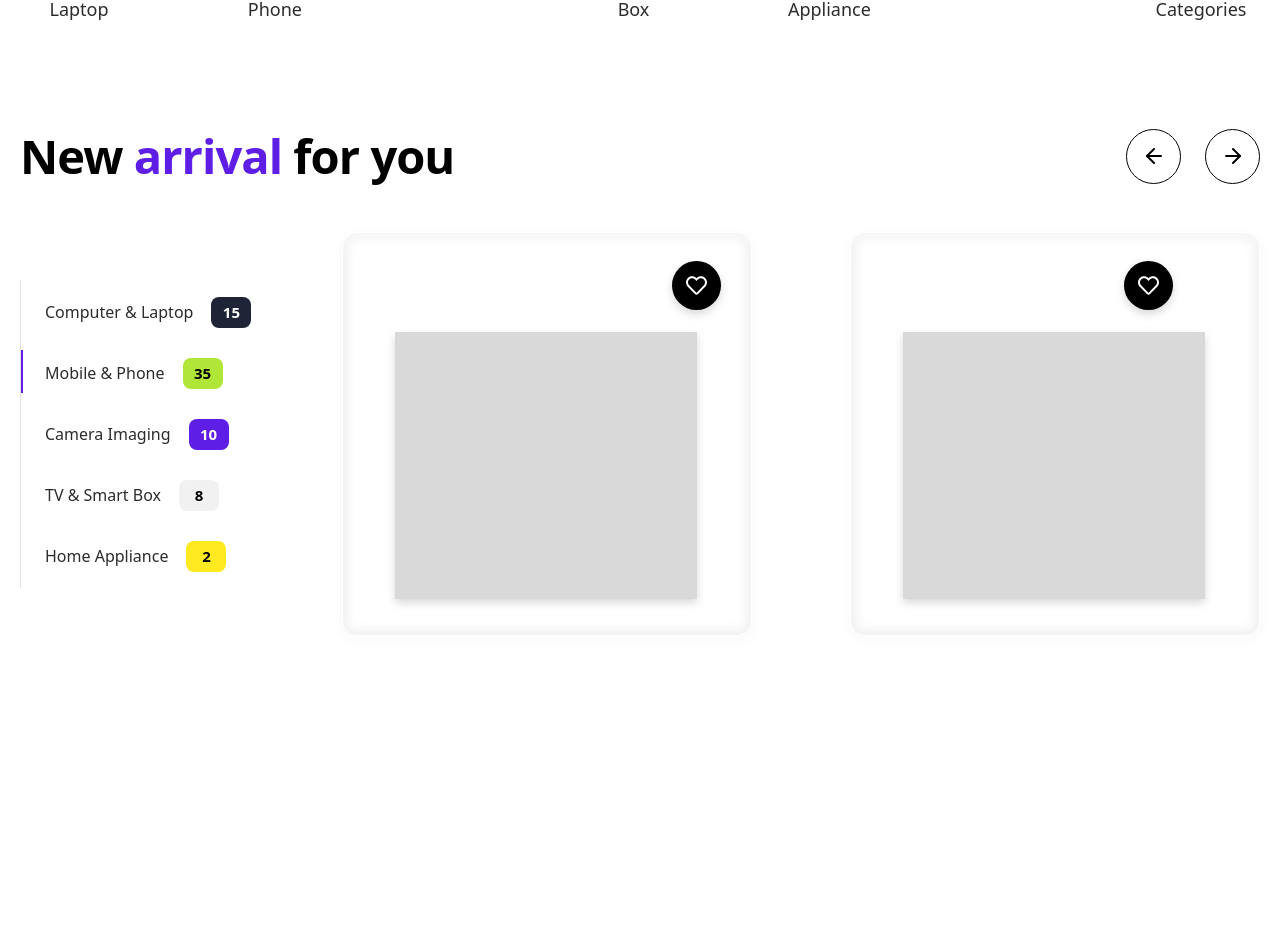
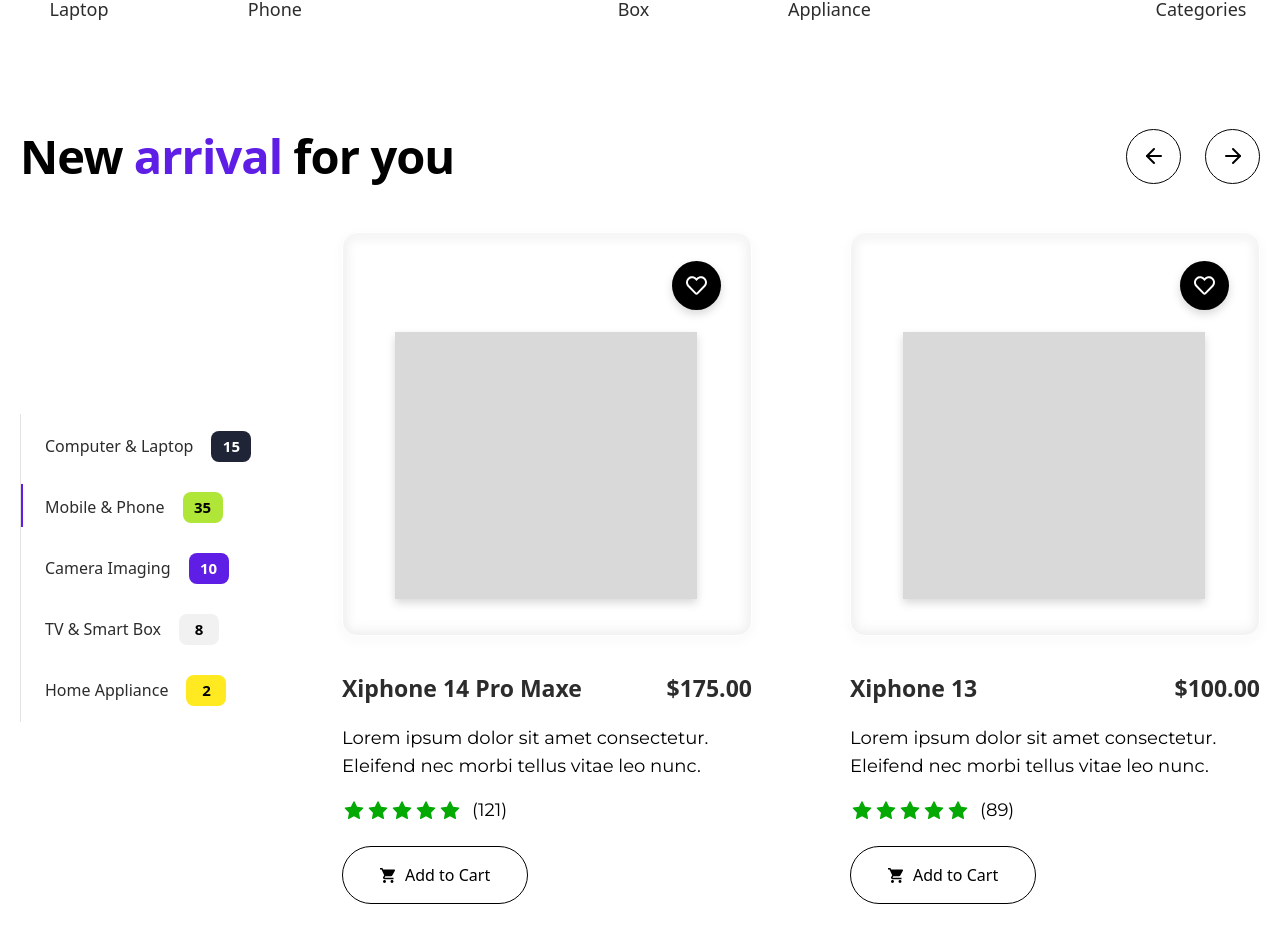
Before and after one commit to Githubshakil/project_sphere, a React (Vite) app: page / in a window 1280 px wide. Shown: the part 1119-2062 px from the top of the page. Before the commit the page ends 1855 px from the top, so only its background shows below. Built offline with nearby package versions, Linux system fonts and the light colour scheme.

Commit message:
arrival section done

```diff
--- a/package.json
+++ b/package.json
@@ -13,6 +13,7 @@
     "@tailwindcss/vite": "^4.1.8",
     "react": "^19.1.0",
     "react-dom": "^19.1.0",
+    "react-icons": "^5.5.0",
     "tailwindcss": "^4.1.8",
     "vercel": "^42.3.0"
   },
--- a/src/components/commonLayOut/ArrivalBox.jsx
+++ b/src/components/commonLayOut/ArrivalBox.jsx
@@ -1,27 +1,56 @@
-import React from 'react'
-import HartShape from '../../icons/HartShape'
+import { useState } from "react";
+import HartShape from "../../icons/HartShape";
+import CartBtn from "./CartBtn";
+import { GoStarFill } from "react-icons/go";
+const ArrivalBox = ({
+  loveIcon,
+  arrivalItemName,
+  arrivalItemPrice,
+  paraText,
+  totalRating,
+  rating
+}) => {
 
-const ArrivalBox = ({loveIcon}) => {
+    let [ratingValue, setRatingValue] = useState(new Array(+rating).fill(rating));
   return (
     <>
       <div>
-            <div className=' relative w-[410px] h-[404px] border-1 border-[#fff] rounded-[15px] drop-shadow-lg backdrop-blur-sm pt-[99px] pb-[38px] pl-[52px] pr-[56px] '>
-                <div className='w-[302px] h-[267px] bg-[#d9d9d9]'></div>
-               { loveIcon &&
-                <div className='w-[49px] h-[49px] bg-[#000] rounded-full absolute top-[28px] right-[30px] flex items-center justify-center'>
+        <div className=" relative w-[410px] h-[404px] border-1 border-[#fff] rounded-[15px] drop-shadow-lg backdrop-blur-sm pt-[99px] pb-[38px] pl-[52px] pr-[56px] ">
+          <div className="w-[302px] h-[267px] bg-[#d9d9d9]"></div>
+          {(loveIcon && (
+            <div className="w-[49px] h-[49px] bg-[#000] rounded-full absolute top-[28px] right-[30px] flex items-center justify-center">
               <HartShape />
             </div>
-                ||
-                <div className='w-[49px] h-[49px] bg-[#000] rounded-full absolute top-[28px] right-[86px] flex items-center justify-center'>
+          )) || (
+            <div className="w-[49px] h-[49px] bg-[#000] rounded-full absolute top-[28px] right-[86px] flex items-center justify-center">
               <HartShape />
             </div>
+          )}
+        </div>
 
-
-               }
+        <div>
+          <div className="flex items-center justify-between mt-[38px]">
+            <div className='text-[#2c2c2c] font-["Montserrat"] text-[23px] font-extrabold leading-[130%]'>
+              {arrivalItemName}
+            </div>
+            <div className='text-[#2c2c2c] font-["Montserrat"] text-[23px] font-extrabold leading-[130%]'>
+              ${arrivalItemPrice}
+            </div>
+          </div>
+          <p className="w-[410px] pr-[15px] mt-[21px] text-[#000] font-['Montserrat'] text-[18px]  font-normal leading-[155%]">{paraText}</p>
+          <div className="flex items-center gap-2.5 mt-[17px]">
+            <div className=" flex items-center text-[20px]  text-[#04a904]  ">
+            {ratingValue.map((item, index)=>(
+                <GoStarFill key={index} className="m-0.5" />
+            ))}
+          </div>
+            <span className="text-black font-['Montserrat'] text-[18px] leading-[155%]">{totalRating}</span>
+          </div>
+          <CartBtn/>
         </div>
       </div>
     </>
-  )
-}
+  );
+};
 
-export default ArrivalBox
+export default ArrivalBox;
--- a/src/components/commonLayOut/ArrivalItems.jsx
+++ b/src/components/commonLayOut/ArrivalItems.jsx
@@ -3,12 +3,12 @@ import React from 'react'
 const ArrivalItems = ({arrivalText, arrivalNumber,className,bg,color }) => {
   return (
     <>
-        <di      v className='flex items-center gap-[18px] mb-[30px] ml-6 '>
+        <div className='flex items-center gap-[18px] mb-[30px] ml-6 '>
             <h6 className='text-[#2c2c2c] font-["Montserrat"] text-base font-medium leading-[130%] '>{arrivalText}</h6>
             <div className= 'w-[40px] h-[31px] text-[#fff] font-["Montserrat"]  bg-amber-400 flex items-center justify-center rounded-[8px] text-[15px] font-bold '
                  style={{backgroundColor: bg ? bg : '#AFE638', color: color ? color : '#fff'}}
             >{arrivalNumber}</div>
-        </di>
+        </div>
     </>
   )
 }
--- /dev/null
+++ b/src/components/commonLayOut/CartBtn.jsx
@@ -0,0 +1,15 @@
+import React from 'react'
+import Cart from '../../icons/Cart'
+
+const CartBtn = () => {
+  return (
+    <>
+        <button className='flex items-center gap-2.5 border border-[#000] py-4 px-[37px] rounded-[52px] cursor-pointer mt-[21px]'>
+           <Cart />
+           Add to Cart
+        </button>
+    </>
+  )
+}
+
+export default CartBtn
--- a/src/components/homePage/ArrivalSection.jsx
+++ b/src/components/homePage/ArrivalSection.jsx
@@ -7,7 +7,7 @@ import Container from "../commonLayOut/Container";
 const ArrivalSection = () => {
   return (
     <>
-      <div className="mb-[100px]">
+      <div className="mb-[84px]">
         <Container>
           <div className="flex justify-between items-center mb-[46px]">
             <div>
@@ -25,24 +25,61 @@ const ArrivalSection = () => {
             </div>
           </div>
 
-
           <div className=" flex items-center justify-between gap-[76px]">
             <div className="  border-l border-[#E2E2E2] h-[308px]  relative before:content-[''] before:bg-[#5e1ee5] before:absolute before:w-[2px] before:h-[43px]  before:left-[0px] before:top-[70px]  ">
               <div className=" w-[250px] absolute top-[17px] ">
-                <ArrivalItems arrivalText="Computer & Laptop" arrivalNumber="15" bg={"#1f2537"}  />
-                <ArrivalItems arrivalText="Mobile & Phone" arrivalNumber="35" bg={"#AFE638"} color={"#000"}/>
-                <ArrivalItems arrivalText="Camera Imaging" arrivalNumber="10" bg={"#5E1EE5"}/>
-                <ArrivalItems arrivalText="TV & Smart Box" arrivalNumber="8" bg={"#F1F1F2"}  color={"#000"}/>
-                <ArrivalItems arrivalText="Home Appliance" arrivalNumber="2" bg={"#FFE921"} color={"#000"}/>
+                <ArrivalItems
+                  arrivalText="Computer & Laptop"
+                  arrivalNumber="15"
+                  bg={"#1f2537"}
+                />
+                <ArrivalItems
+                  arrivalText="Mobile & Phone"
+                  arrivalNumber="35"
+                  bg={"#AFE638"}
+                  color={"#000"}
+                />
+                <ArrivalItems
+                  arrivalText="Camera Imaging"
+                  arrivalNumber="10"
+                  bg={"#5E1EE5"}
+                />
+                <ArrivalItems
+                  arrivalText="TV & Smart Box"
+                  arrivalNumber="8"
+                  bg={"#F1F1F2"}
+                  color={"#000"}
+                />
+                <ArrivalItems
+                  arrivalText="Home Appliance"
+                  arrivalNumber="2"
+                  bg={"#FFE921"}
+                  color={"#000"}
+                />
               </div>
             </div>
             <div className="flex items-center gap-[98px]">
-              <ArrivalBox loveIcon={true} />
-              <ArrivalBox />
+              <ArrivalBox
+                loveIcon={true}
+                arrivalItemName="Xiphone 14 Pro Maxe"
+                arrivalItemPrice="175.00"
+                paraText={
+                  "Lorem ipsum dolor sit amet consectetur. Eleifend nec morbi tellus vitae leo nunc."
+                }
+                rating="5"
+                totalRating="(121)"
+              />
+              <ArrivalBox
+                loveIcon={true}
+                arrivalItemName="Xiphone 13"
+                arrivalItemPrice="100.00"
+                paraText={
+                  "Lorem ipsum dolor sit amet consectetur. Eleifend nec morbi tellus vitae leo nunc."
+                }
+                rating="5"
+                totalRating="(89)"
+              />
             </div>
-
-
-
           </div>
         </Container>
       </div>
--- a/src/icons/ArrowLeft.jsx
+++ b/src/icons/ArrowLeft.jsx
@@ -4,8 +4,8 @@ const ArrowLeft = () => {
   return (
 
 <svg width="24" height="24" viewBox="0 0 24 24" fill="none" xmlns="http://www.w3.org/2000/svg">
-<path d="M19 12L5 12" stroke="black" stroke-width="2" stroke-linecap="round" stroke-linejoin="round"/>
-<path d="M12 5L5 12L12 19" stroke="black" stroke-width="2" stroke-linecap="round" stroke-linejoin="round"/>
+<path d="M19 12L5 12" stroke="black" strokeWidth="2" strokeLinecap="round" strokeLinejoin="round"/>
+<path d="M12 5L5 12L12 19" stroke="black" strokeWidth="2" strokeLinecap="round" strokeLinejoin="round"/>
 </svg>
 
   )
--- a/src/icons/ArrowRight.jsx
+++ b/src/icons/ArrowRight.jsx
@@ -4,8 +4,8 @@ const ArrowRight = () => {
   return (
 
 <svg width="24" height="24" viewBox="0 0 24 24" fill="none" xmlns="http://www.w3.org/2000/svg">
-<path d="M5 12L19 12" stroke="black" stroke-width="2" stroke-linecap="round" stroke-linejoin="round"/>
-<path d="M12 19L19 12L12 5" stroke="black" stroke-width="2" stroke-linecap="round" stroke-linejoin="round"/>
+<path d="M5 12L19 12" stroke="black" strokeWidth="2" strokeLinecap="round" strokeLinejoin="round"/>
+<path d="M12 19L19 12L12 5" stroke="black" strokeWidth="2" strokeLinecap="round" strokeLinejoin="round"/>
 </svg>
 
   )
--- /dev/null
+++ b/src/icons/Cart.jsx
@@ -0,0 +1,13 @@
+import React from 'react'
+
+const Cart = () => {
+  return (
+
+<svg width="15" height="15" viewBox="0 0 15 15" fill="none" xmlns="http://www.w3.org/2000/svg">
+<path d="M12 12C11.1675 12 10.5 12.6675 10.5 13.5C10.5 13.8978 10.658 14.2794 10.9393 14.5607C11.2206 14.842 11.6022 15 12 15C12.3978 15 12.7794 14.842 13.0607 14.5607C13.342 14.2794 13.5 13.8978 13.5 13.5C13.5 13.1022 13.342 12.7206 13.0607 12.4393C12.7794 12.158 12.3978 12 12 12ZM0 0V1.5H1.5L4.2 7.1925L3.18 9.03C3.0675 9.24 3 9.4875 3 9.75C3 10.1478 3.15804 10.5294 3.43934 10.8107C3.72064 11.092 4.10218 11.25 4.5 11.25H13.5V9.75H4.815C4.76527 9.75 4.71758 9.73025 4.68242 9.69508C4.64725 9.65992 4.6275 9.61223 4.6275 9.5625C4.6275 9.525 4.635 9.495 4.65 9.4725L5.325 8.25H10.9125C11.475 8.25 11.97 7.935 12.225 7.4775L14.91 2.625C14.9625 2.505 15 2.3775 15 2.25C15 2.05109 14.921 1.86032 14.7803 1.71967C14.6397 1.57902 14.4489 1.5 14.25 1.5H3.1575L2.4525 0M4.5 12C3.6675 12 3 12.6675 3 13.5C3 13.8978 3.15804 14.2794 3.43934 14.5607C3.72064 14.842 4.10218 15 4.5 15C4.89783 15 5.27936 14.842 5.56066 14.5607C5.84196 14.2794 6 13.8978 6 13.5C6 13.1022 5.84196 12.7206 5.56066 12.4393C5.27936 12.158 4.89783 12 4.5 12Z" fill="black"/>
+</svg>
+
+  )
+}
+
+export default Cart
```
Also changed, not shown: 1 other file (tests, documents, lock files or other folders). Lines whose indentation alone changed are shown as unchanged.
